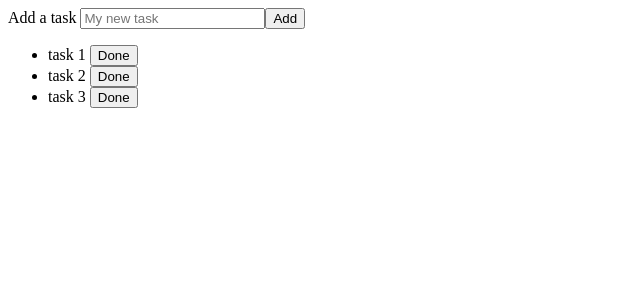
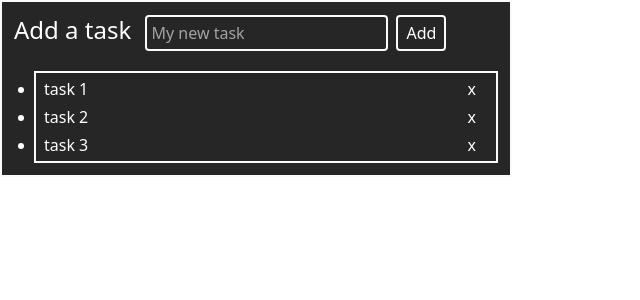
Before and after one commit to IBuildGod/TodoVue, a Vue app: page / in a window 1280 px wide. Shown: the top 300 px of the page, without its empty margins (0-640 px from the left). Built offline with nearby package versions, Linux system fonts and the light colour scheme.

Commit message:
Styled using tailwind

```diff
--- a/package.json
+++ b/package.json
@@ -16,9 +16,12 @@
     "@vue/cli-plugin-eslint": "~4.5.0",
     "@vue/cli-service": "~4.5.0",
     "@vue/compiler-sfc": "^3.0.0",
+    "autoprefixer": "^9.8.6",
     "babel-eslint": "^10.1.0",
     "eslint": "^6.7.2",
-    "eslint-plugin-vue": "^7.0.0"
+    "eslint-plugin-vue": "^7.0.0",
+    "postcss": "^7.0.36",
+    "tailwindcss": "npm:@tailwindcss/postcss7-compat@^2.2.14"
   },
   "eslintConfig": {
     "root": true,
--- /dev/null
+++ b/postcss.config.js
@@ -0,0 +1,6 @@
+module.exports = {
+  plugins: {
+    tailwindcss: {},
+    autoprefixer: {},
+  },
+}
--- a/src/App.vue
+++ b/src/App.vue
@@ -1,21 +1,23 @@
 <template>
-<div id="Todo">
-  <form v-on:submit.prevent="addNewTask">
-    <label for="new-Task">Add a task </label>
+<div id="Todo" class="bg-gray-800 border-2 border-gray-50 p-3 max-w-lg">
+  <form v-on:submit.prevent="addNewTask" class="mb-5">
+    <label for="new-Task" class="pr-2 text-2xl text-white">Add a task </label>
     <input
       v-model="newTaskText"
       id="new-task"
       placeholder="My new task"
+      class="border-2 border-gray-50 rounded p-1 placeholder-gray-400 bg-gray-800 font-medium text-white"
     />
-    <button>Add</button>
+    <button class="ml-2 px-2 py-1 border-2 border-gray-50 text-white rounded">Add</button>
   </form>
 
-  <ul>
+  <ul class="border-2 border-gray-50 ml-5 flow-root">
     <li v-for="(task, index) in tasks"
       :key="task.id"
-      :title="task.title">
+      :title="task.title"
+      class="text-white pl-2 list-disc my-1 break-words w-full">
         {{ task.title }}
-      <button @click="removeTask(index, tasks)">Done</button>
+      <button @click="removeTask(index, tasks)" class="float-right mr-3 hover:bg-gray-300 rounded px-2 place-items-center">x</button>
     </li>
   </ul>
 </div>
@@ -46,9 +48,11 @@ export default {
   },
   methods: {
     addNewTask() {
+      if(this.newTaskText)
       this.tasks.push({
         id: this.id++,
-        title: this.newTaskText
+        title: this.newTaskText,
+        newTaskText: "",
       })
     },
     removeTask(int, object){
@@ -59,16 +63,3 @@ export default {
   emits: ['remove'],
 }
 </script>
-
-<style scoped>
-.demo {
-  font-family: sans-serif;
-  border: 1px solid #eee;
-  border-radius: 2px;
-  padding: 20px 30px;
-  margin-top: 1em;
-  margin-bottom: 40px;
-  user-select: none;
-  overflow-x: auto;
-}
-</style>
--- /dev/null
+++ b/src/index.css
@@ -0,0 +1,4 @@
+/* ./src/index.css */
+@tailwind base;
+@tailwind components;
+@tailwind utilities;
--- a/src/main.js
+++ b/src/main.js
@@ -1,4 +1,5 @@
 import { createApp } from 'vue'
 import App from './App.vue'
+import './index.css'
 
 createApp(App).mount('#app')
--- /dev/null
+++ b/tailwind.config.js
@@ -0,0 +1,23 @@
+const colors = require('tailwindcss/colors')
+
+module.exports = {
+  purge: [],
+  darkMode: false, // or 'media' or 'class'
+  theme: {
+    extend: {},
+    colors: {
+      transparent: 'transparent',
+      current: 'currentColor',
+      black: colors.black,
+      white: colors.white,
+      gray: colors.trueGray,
+      indigo: colors.indigo,
+      red: colors.rose,
+      yellow: colors.amber,
+    },
+  },
+  variants: {
+    extend: {},
+  },
+  plugins: [],
+}
```
Also changed, not shown: 1 other file (tests, documents, lock files or other folders).
